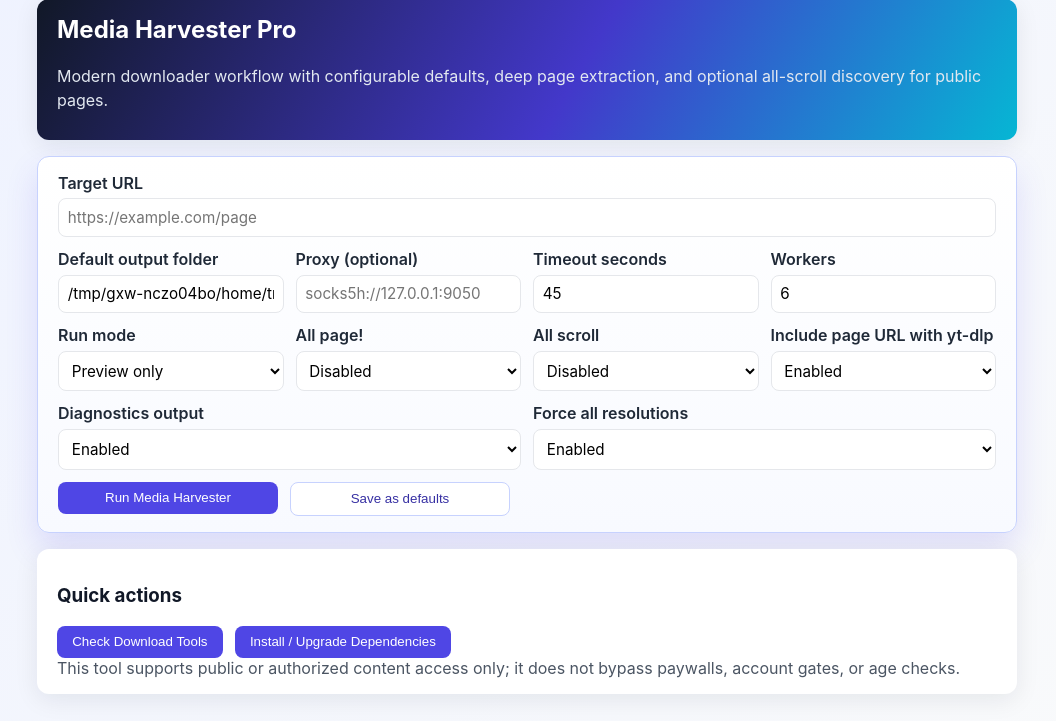
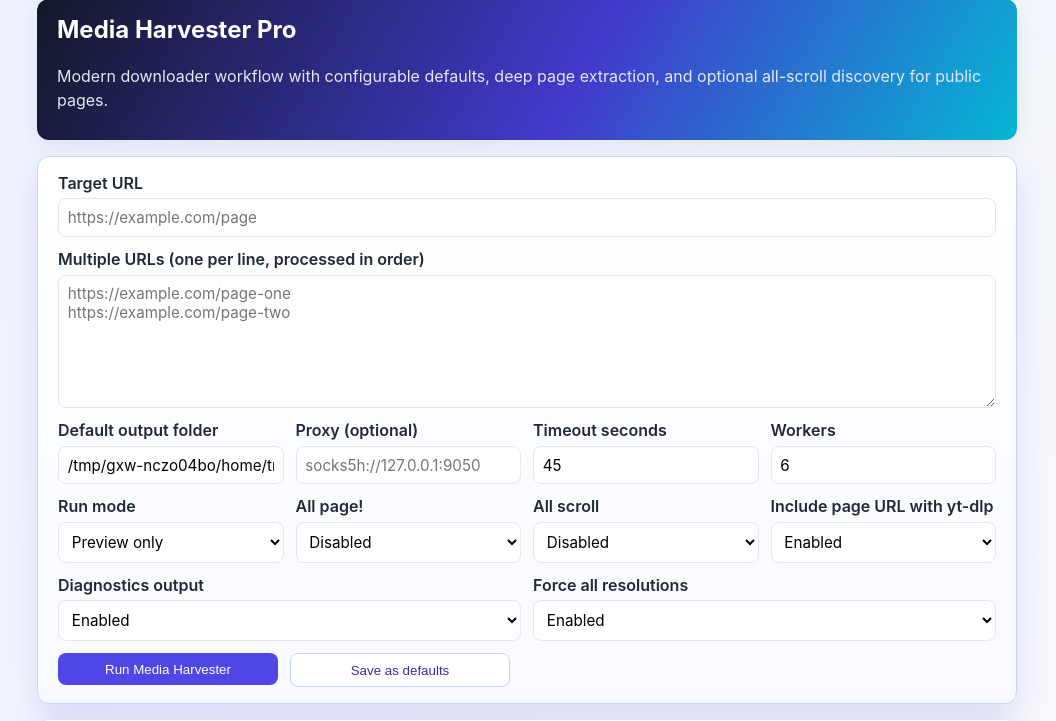
Before and after one commit to Korialstrasz2/OmniTool, a Flask app: page /media-harvester in a window 1280 px wide. Shown: the part 103-824 px from the top of the page, without its empty margins (113-1169 px from the left). Run offline with Flask 3, Linux system fonts and the light colour scheme.

Commit message:
Add multi-URL sequential processing to media harvester

```diff
--- a/app.py
+++ b/app.py
@@ -226,6 +226,7 @@
     defaults = read_media_harvester_defaults()
     values = {
         'url': '',
+        'urls_text': '',
         'output_dir': str(defaults.get('output', SCRIPTS_DIR / 'media_downloads')),
         'proxy': str(defaults.get('proxy', '')),
         'timeout': str(defaults.get('timeout', '45')),
@@ -241,6 +242,7 @@
     if request.method == 'POST':
         values.update({
             'url': request.form.get('url', '').strip(),
+            'urls_text': request.form.get('urls_text', '').strip(),
             'output_dir': request.form.get('output_dir', values['output_dir']).strip(),
             'proxy': request.form.get('proxy', '').strip(),
             'timeout': request.form.get('timeout', '45').strip() or '45',
@@ -273,53 +275,67 @@
                 flash(f'Failed to save defaults: {exc}', 'error')
             return render_template('media_harvester.html', values=values, output=output)
 
-        if not values['url']:
-            flash('Please enter a target URL.', 'error')
+        raw_urls = values['urls_text'] or values['url']
+        urls = [line.strip() for line in raw_urls.splitlines() if line.strip()]
+        if not urls:
+            flash('Please enter at least one target URL.', 'error')
         else:
-            command = [
-                sys.executable,
-                str(MEDIA_HARVESTER_SCRIPT),
-                values['url'],
-                '--output', values['output_dir'],
-                '--timeout', values['timeout'],
-                '--workers', values['workers'],
-            ]
-            if values['proxy']:
-                command.extend(['--proxy', values['proxy']])
-            if values['mode'] == 'preview':
-                command.append('--preview-only')
-            if values['mode'] == 'download':
-                command.append('--include-page-with-ytdlp')
-            if values['mode'] == 'download-all':
-                command.extend(['--include-page-with-ytdlp', '--download-all-resolutions'])
-            if values['diagnostics']:
-                command.append('--diagnostics')
-            if values['download_all_resolutions'] and '--download-all-resolutions' not in command:
-                command.append('--download-all-resolutions')
-            if values['include_page_with_ytdlp'] and '--include-page-with-ytdlp' not in command:
-                command.append('--include-page-with-ytdlp')
-            if values['all_page']:
-                command.append('--all-page')
-            if values['all_scroll']:
-                command.append('--all-scroll')
+            values['url'] = urls[0]
+            values['urls_text'] = '\n'.join(urls)
+            all_successful = True
+            output_chunks = []
+            for index, target_url in enumerate(urls, start=1):
+                command = [
+                    sys.executable,
+                    str(MEDIA_HARVESTER_SCRIPT),
+                    target_url,
+                    '--output', values['output_dir'],
+                    '--timeout', values['timeout'],
+                    '--workers', values['workers'],
+                ]
+                if values['proxy']:
+                    command.extend(['--proxy', values['proxy']])
+                if values['mode'] == 'preview':
+                    command.append('--preview-only')
+                if values['mode'] == 'download':
+                    command.append('--include-page-with-ytdlp')
+                if values['mode'] == 'download-all':
+                    command.extend(['--include-page-with-ytdlp', '--download-all-resolutions'])
+                if values['diagnostics']:
+                    command.append('--diagnostics')
+                if values['download_all_resolutions'] and '--download-all-resolutions' not in command:
+                    command.append('--download-all-resolutions')
+                if values['include_page_with_ytdlp'] and '--include-page-with-ytdlp' not in command:
+                    command.append('--include-page-with-ytdlp')
+                if values['all_page']:
+                    command.append('--all-page')
+                if values['all_scroll']:
+                    command.append('--all-scroll')
 
-            try:
-                completed = subprocess.run(
-                    command,
-                    cwd=str(SCRIPTS_DIR),
-                    capture_output=True,
-                    text=True,
-                    timeout=60 * 30,
-                )
-                output = (completed.stdout or '') + ('\n' + completed.stderr if completed.stderr else '')
-                if completed.returncode == 0:
-                    flash('Media Harvester completed.', 'success')
-                else:
-                    flash(f'Media Harvester exited with code {completed.returncode}.', 'error')
-            except subprocess.TimeoutExpired:
-                flash('Media Harvester timed out after 30 minutes.', 'error')
-            except Exception as exc:  # pragma: no cover
-                flash(f'Failed to run Media Harvester: {exc}', 'error')
+                try:
+                    completed = subprocess.run(
+                        command,
+                        cwd=str(SCRIPTS_DIR),
+                        capture_output=True,
+                        text=True,
+                        timeout=60 * 30,
+                    )
+                    command_output = (completed.stdout or '') + ('\n' + completed.stderr if completed.stderr else '')
+                    output_chunks.append(f"=== [{index}/{len(urls)}] {target_url} ===\n{command_output}".strip())
+                    if completed.returncode != 0:
+                        all_successful = False
+                except subprocess.TimeoutExpired:
+                    all_successful = False
+                    output_chunks.append(f"=== [{index}/{len(urls)}] {target_url} ===\nTimed out after 30 minutes.")
+                except Exception as exc:  # pragma: no cover
+                    all_successful = False
+                    output_chunks.append(f"=== [{index}/{len(urls)}] {target_url} ===\nFailed to run Media Harvester: {exc}")
+
+            output = '\n\n'.join(output_chunks)
+            if all_successful:
+                flash(f'Media Harvester completed for {len(urls)} URL(s).', 'success')
+            else:
+                flash('Media Harvester finished with one or more errors. Review run output below.', 'error')
 
     return render_template('media_harvester.html', values=values, output=output)
 
--- a/templates/media_harvester.html
+++ b/templates/media_harvester.html
@@ -12,6 +12,12 @@
     <label>
       Target URL
       <input type="text" name="url" value="{{ values.url }}" placeholder="https://example.com/page">
+    </label>
+
+    <label>
+      Multiple URLs (one per line, processed in order)
+      <textarea name="urls_text" rows="6" placeholder="https://example.com/page-one
+https://example.com/page-two">{{ values.urls_text }}</textarea>
     </label>
 
     <div class="form-grid">
```
